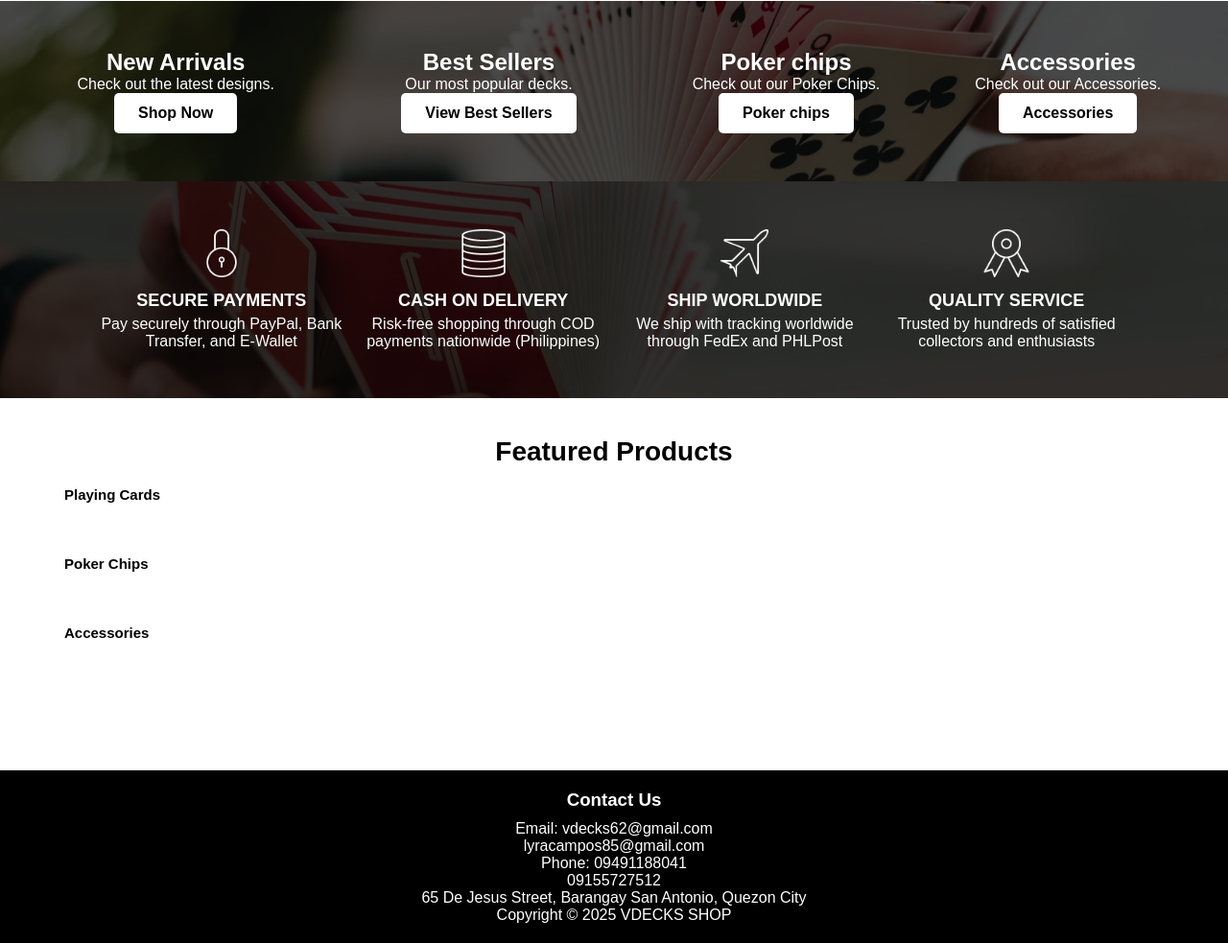
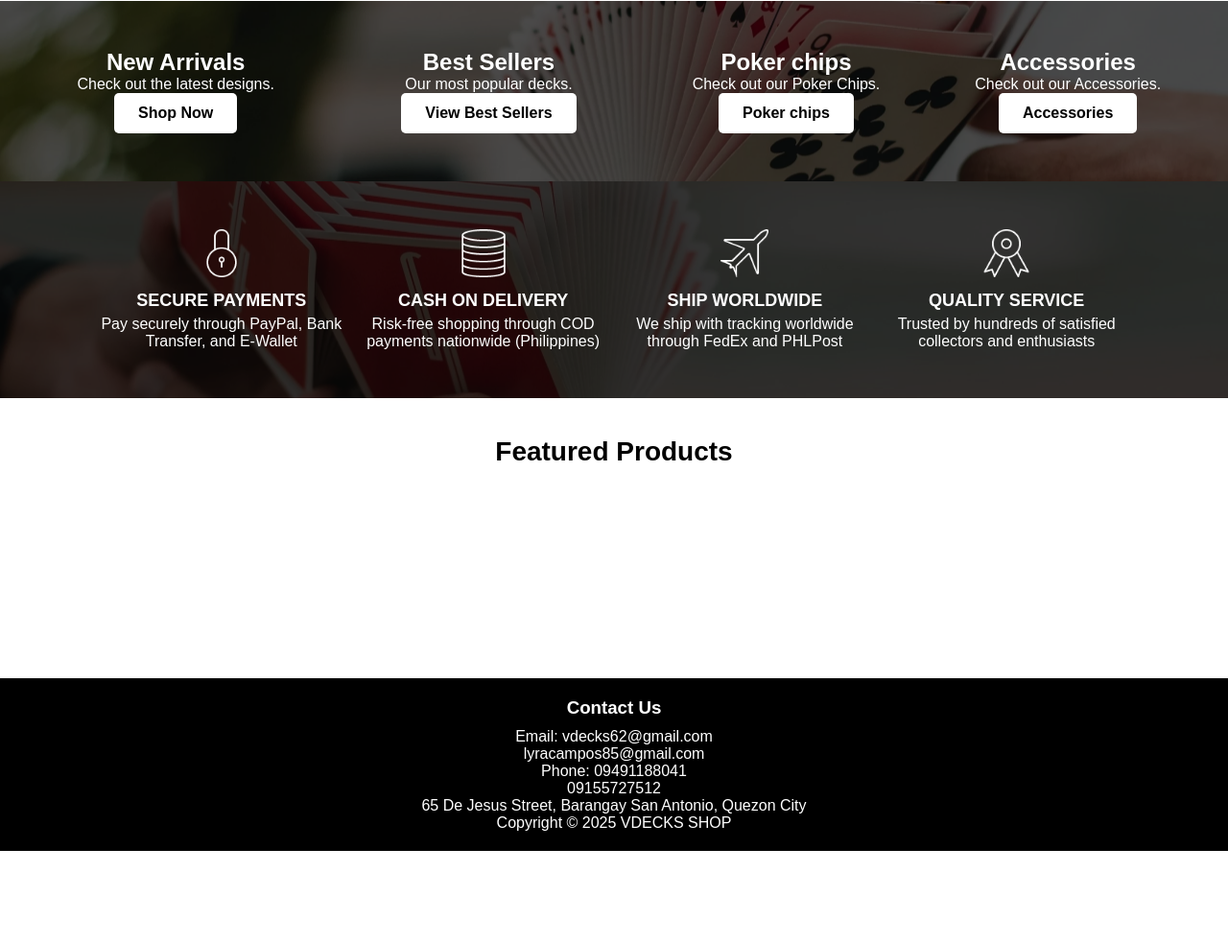
Before and after one commit to VDECKSHOP/testfrontend, a plain HTML site: page index.html in a window 1280 px wide. Shown: the part 799-1782 px from the top of the page at 96% size. After the commit the page ends 1686 px from the top, so only its background shows below. Drawn offline with Linux system fonts and the light colour scheme; no server answers; grey boxes are pictures that could not be loaded.

```diff
--- a/index.html
+++ b/index.html
@@ -129,7 +129,7 @@
 
         <!-- Playing Cards Section -->
         <div class="category-container">
-            <h3>Playing Cards</h3>
+            <h3></h3>
             <div class="slider-container">
                 <div class="slider-wrapper" id="playing-cards">
                <!-- JavaScript will dynamically add products here -->
@@ -139,7 +139,7 @@
 
         <!-- Poker Chips Section -->
         <div class="category-container">
-            <h3>Poker Chips</h3>
+            <h3></h3>
             <div class="slider-container">
                 <div class="slider-wrapper" id="poker-chips">
                     <!-- JavaScript will dynamically add products here -->
@@ -149,7 +149,7 @@
 
         <!-- Accessories Section -->
         <div class="category-container">
-            <h3>Accessories</h3>
+            <h3></h3>
             <div class="slider-container">
                 <div class="slider-wrapper" id="accessories">
                     <!-- JavaScript will dynamically add products here -->
```
